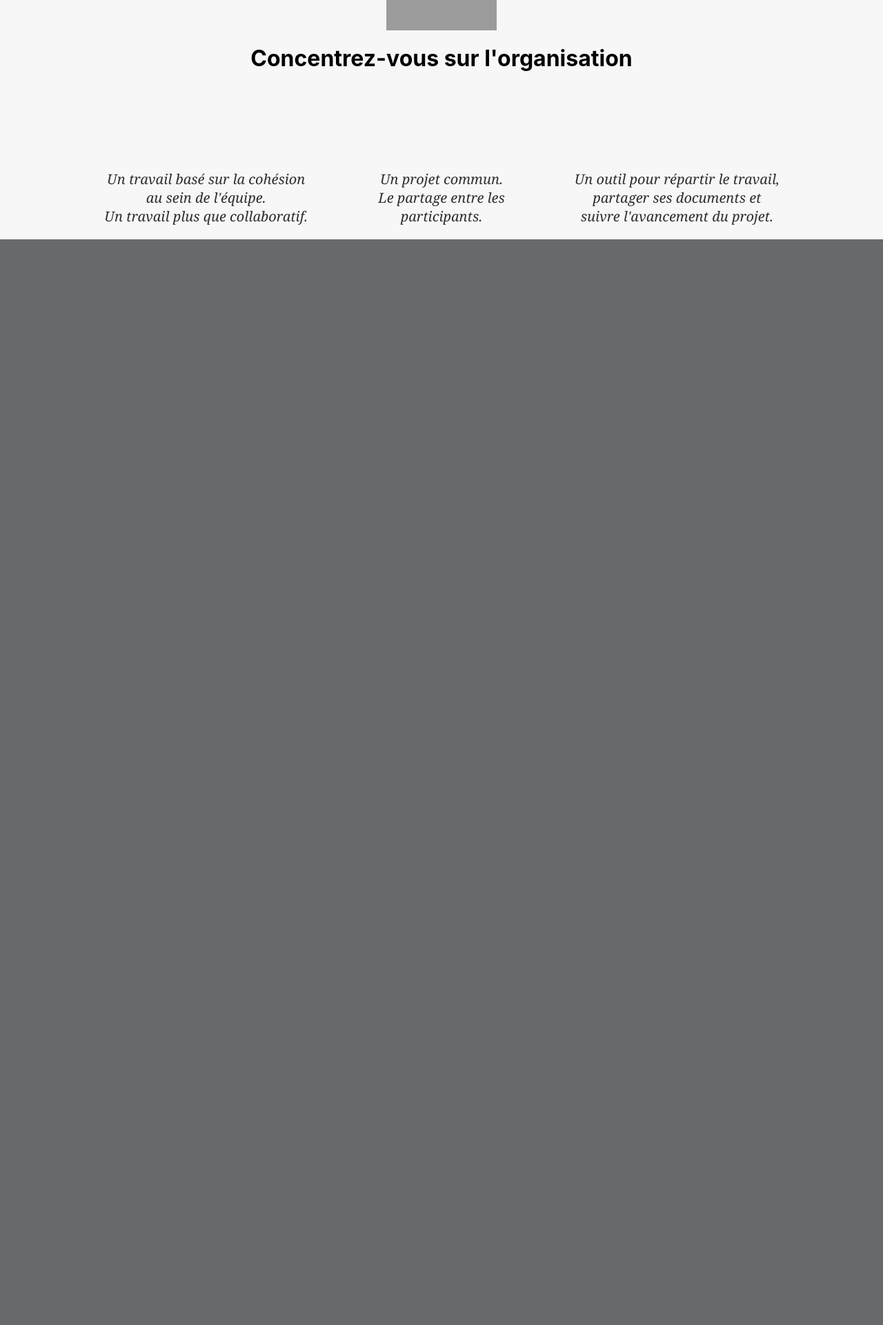
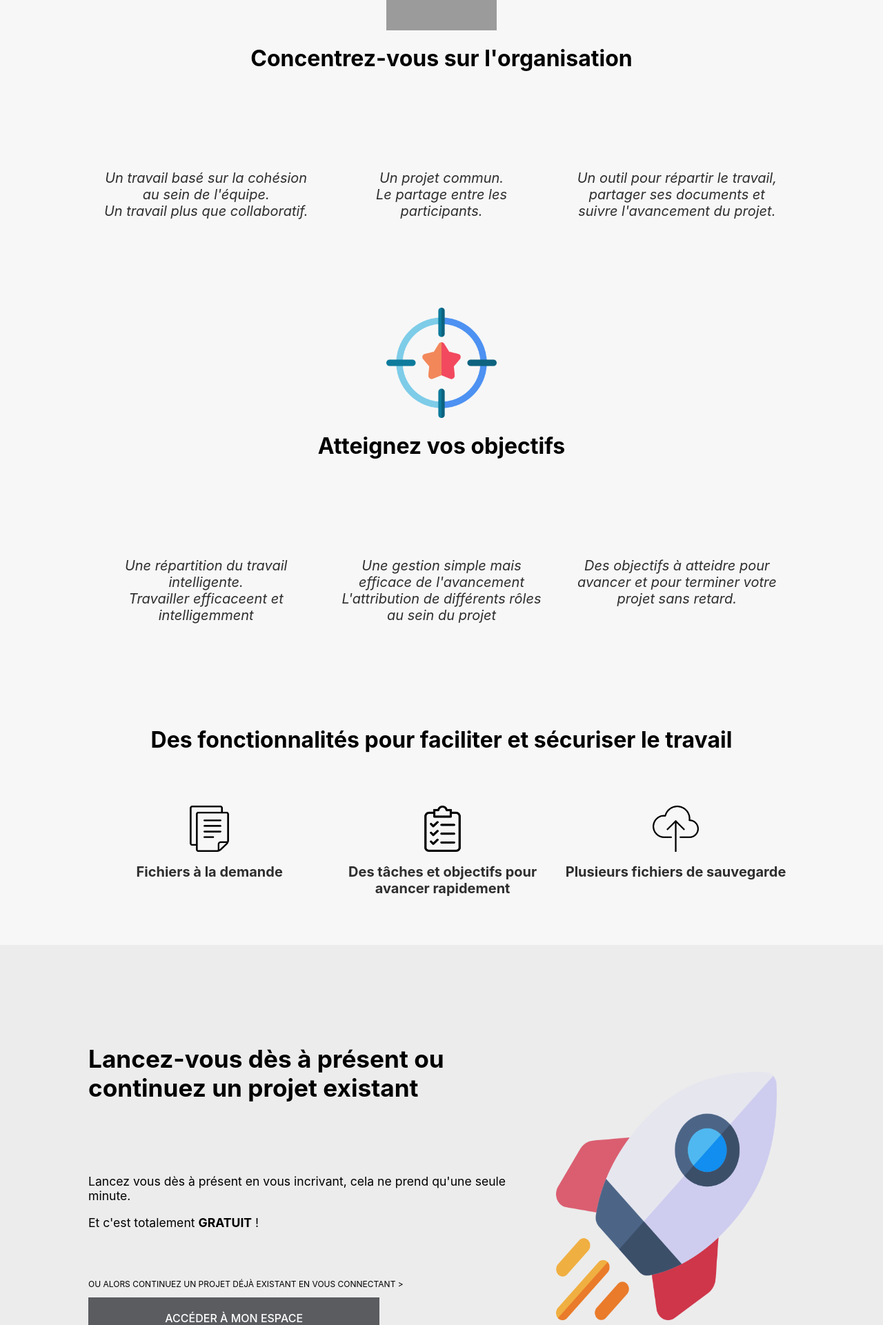
Before and after one commit to MartDel/CodeManager, a PHP site: page /CodeManager/design/index.html in a window 1280 px wide. Shown: the part 996-2917 px from the top of the page at 69% size. Before the commit the page ends 1343 px from the top, so only its background shows below. Run offline with PHP 8.4, Linux system fonts and the light colour scheme; grey boxes are pictures that could not be loaded.

Commit message:
ajout differentes partie index html

```diff
--- a/design/index.css
+++ b/design/index.css
@@ -4,6 +4,9 @@ body {
     margin: 0;
     background-color: rgb(54, 57, 63);
 }
+html {
+    scroll-behavior: smooth;
+  }
 
 
 @font-face {
@@ -179,6 +182,7 @@ body {
 }
 #infos_generales_site{
     display:flex;
+    flex-direction: column;
     background-color: rgb(247, 247, 247);
 
 }
@@ -206,7 +210,7 @@ body {
 .flex_horizon p{
     padding-left:2%;
     padding-right:2%;
-    font-family:georgia, "times new roman", norasi, serif;
+    font-family: -apple-system, BlinkMacSystemFont, 'Segoe UI', Roboto, Oxygen, Ubuntu, Cantarell, 'Open Sans', 'Helvetica Neue', sans-serif;
     font-style: italic;
     width:70vw;
     font-size:20px;
@@ -225,3 +229,67 @@ body {
     margin-left:10vw;
     text-align: center;
 }
+.fonctionnalites{
+    font-family: -apple-system, BlinkMacSystemFont, 'Segoe UI', Roboto, Oxygen, Ubuntu, Cantarell, 'Open Sans', 'Helvetica Neue', sans-serif;
+    padding-left:2%;
+    padding-right:2%;
+    width:100%;
+    font-size:20px;
+    color:rgb(46, 46, 46);
+    /*margin-top: 15vh;*/
+    left:0
+}
+.flexcol{
+    display: flex;
+    flex-direction: column;
+    width:33%
+}
+.flexcol img{
+    width:20%;
+    margin:0;
+    margin-left:calc(50% - 8%);
+}
+#espace_div_bcc{
+    background-color: rgb(236, 236, 236);
+    width:100%;
+    height:90vh;
+    display: flex;
+    flex-direction: row;
+    color:rgb(0, 0, 0);
+    font-family: -apple-system, BlinkMacSystemFont, 'Segoe UI', Roboto, Oxygen, Ubuntu, Cantarell, 'Open Sans', 'Helvetica Neue', sans-serif;
+    font-size:2.2vh;
+}
+#espace_div_bcc div{
+    width:50%;
+    padding-left:10vw;
+    padding-top:5vh;
+    margin-top: 10vh;
+}
+#espace_div_bcc img{
+    width:25%;
+    height:50%;
+    margin-top: 23vh;
+    margin-left:3vw;
+    filter:invert(5%)
+}
+#button_espace{
+    width:33vw;
+    background-color: rgb(91, 92, 96);
+    color:white;
+    font-family: -apple-system, BlinkMacSystemFont, 'Segoe UI', Roboto, Oxygen, Ubuntu, Cantarell, 'Open Sans', 'Helvetica Neue', sans-serif;
+    font-weight: 500;
+    font-size:2vh;
+    border:rgb(91, 92, 96) 3px solid;
+}
+#button_espace:hover{
+    cursor: pointer;
+}
+#button_espace:focus{
+    border:rgb(83, 84, 88) 3px solid;
+    border-radius: 0px;
+    background-color: rgb(83, 84, 88);
+}
+#p_different{
+    font-size:1.5vh;
+    text-transform: uppercase;
+}
--- a/design/index.html
+++ b/design/index.html
@@ -58,10 +58,47 @@
                 <p>Un projet commun.<br>Le partage entre les participants.</p>
                 <p>Un outil pour répartir le travail, partager ses documents et suivre l'avancement du projet.</p>
             </div>
+            <br><br><br><br><br><br>
+            <img class="img_index_desc" src="img/objectiveindex.png">
+            <h1>Atteignez vos objectifs</h1>
+            <div id="flex_p">
+                <p>Une répartition du travail intelligente.<br>Travailler efficaceent et intelligemment</p>
+                <p>Une gestion simple mais efficace de l'avancement<br>L'attribution de différents rôles au sein du
+                    projet</p>
+                <p>Des objectifs à atteidre pour avancer et pour terminer votre projet sans retard.</p>
+            </div>
+            <br><br><br><br><br><br>
 
-
+            <h1>Des fonctionnalités pour faciliter et sécuriser le travail</h1>
+            <br><br><br>
+            <div id="flex_p">
+                <div class="flexcol">
+                    <img src="img/documentindex.png">
+                    <h2 class="fonctionnalites"><strong>Fichiers à la demande</strong></h2>
+                </div>
+                <div class="flexcol">
+                    <img src="img/listindex.png">
+                    <h2 class="fonctionnalites"><strong>Des tâches et objectifs pour avancer rapidement</strong></h2>
+                </div>
+                <div class="flexcol">
+                    <img src="img/uploadindex.png">
+                    <h2 class="fonctionnalites"><strong>Plusieurs fichiers de sauvegarde</strong></h2>
+                </div>
+            </div>
         </div>
-
+        <br><br><br>
+        <div id="espace_div_bcc">
+            <div>
+                <h1><strong>Lancez-vous dès à présent ou <br>continuez un projet existant</strong></h1><br><br><br>
+                <p>Lancez vous dès à présent en vous incrivant, cela ne prend qu'une seule minute.</p>
+                <p>Et c'est totalement <strong>GRATUIT</strong> !</p><br><br>
+                <p id="p_different">Ou alors continuez un projet déjà existant en vous connectant ></p>
+                <button id="button_espace">
+                    <p>ACCÉDER À MON ESPACE</p>
+                </button>
+            </div>
+            <img src="img/spring-swing-rocket.png">
+        </div>
     </div>
 
 </body>
```
Also changed, not shown: design/img/documentindex.png (added), design/img/listindex.png (added), design/img/objectiveindex.png (added), design/img/spring-swing-rocket.png (added), design/img/uploadindex.png (added).
